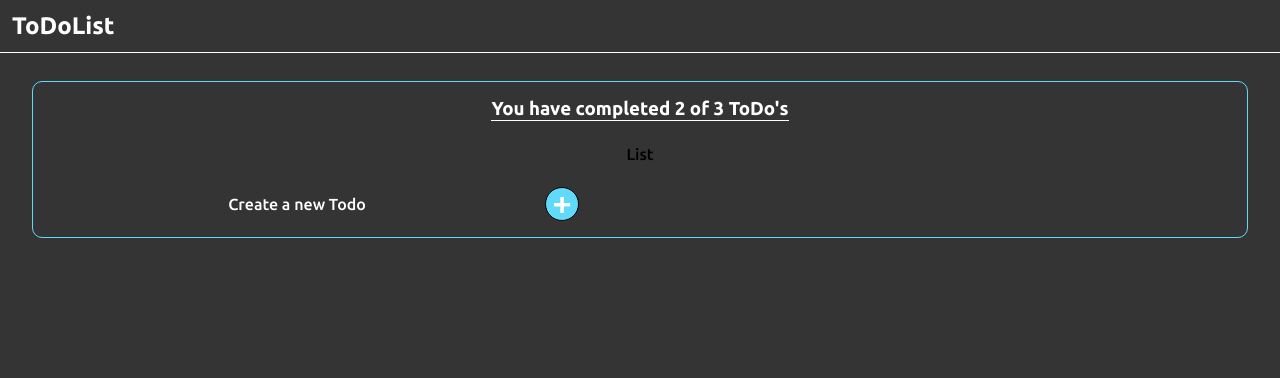
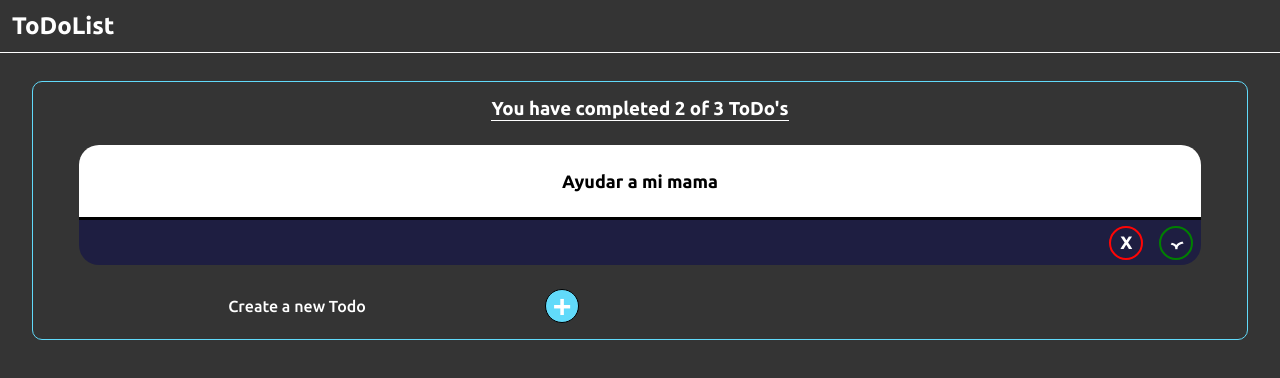
Before and after one commit to fredydlemus/ToDoList_withReact_v2, a React app: page / in a window 1280 px wide. Shown: the top 378 px of the page. Built offline with nearby package versions, Linux system fonts and the light colour scheme.

Commit message:
[ADD] ToDoItem component

```diff
--- /dev/null
+++ b/src/components/ToDoItem.jsx
@@ -0,0 +1,26 @@
+import React from 'react'
+import '../styles/ToDoItem.scss';
+
+const ToDoItem = () =>{
+    return(
+
+        <li className='ToDoItem'>
+            <div className='ToDoItem-description'>
+                <p>Ayudar a mi mama</p>
+            </div>
+            <div className='ToDoItem-buttons'>
+                <span>
+                    <div>X</div>
+                </span>
+                <span>
+                    <div>ᄼ</div>
+                </span>
+            </div>
+
+
+
+        </li>
+    );
+}
+
+export default ToDoItem;
--- a/src/containers/ToDoList.jsx
+++ b/src/containers/ToDoList.jsx
@@ -1,9 +1,14 @@
 import React from 'react'
+import ToDoItem from '../components/ToDoItem';
 import '../styles/ToDoList.scss';
 
 const ToDoList = () =>{
     return(
-        <section className='ToDoList'>List</section>
+        <section className='ToDoList'>
+            <ul>
+                <ToDoItem />
+            </ul>
+        </section>
     );
 }
 
--- /dev/null
+++ b/src/styles/ToDoItem.scss
@@ -0,0 +1,48 @@
+.ToDoItem {
+  list-style: none;
+  width: 95%;
+  margin: 0 auto;
+  border-radius: 20px;
+  overflow: hidden;
+  &-description {
+    background-color: var(--white);
+    height: 72px;
+    display: flex;
+    justify-content: center;
+    align-items: center;
+    p {
+      font-weight: bold;
+      font-size: 18px;
+    }
+  }
+  &-buttons {
+    display: flex;
+    justify-content: flex-end;
+    align-items: center;
+    background-color: var(--blue-soft);
+    height: 48px;
+    border-top: 3px solid black;
+  }
+  span {
+    width: 34px;
+    height: 34px;
+    margin: 0 8px 0 8px;
+    border-radius: 50%;
+    cursor: pointer;
+    display: flex;
+    align-items: center;
+    justify-content: center;
+    font-weight: bold;
+    font-size: 18px;
+  }
+  span:nth-child(1) {
+    border: 2px solid rgb(255, 5, 5);
+    color: white;
+  }
+
+  span:nth-child(2) {
+    border: 2px solid green;
+    color: white;
+    transform: rotate(180deg);
+  }
+}
--- a/src/styles/ToDoList.scss
+++ b/src/styles/ToDoList.scss
@@ -1,3 +1,7 @@
 .ToDoList {
   margin-bottom: 24px;
+  width: 100%;
+  ul {
+    display: grid;
+  }
 }
--- a/src/styles/global.scss
+++ b/src/styles/global.scss
@@ -8,7 +8,7 @@
   --gray-color: #343434;
   --blue-soft: rgb(30, 30, 65);
   --skyblue: #61dafa;
-  --purple: #61da;
+  --purple: rgba(74, 10, 165, 0.667);
   --white: #ffffff;
 }
 
```
